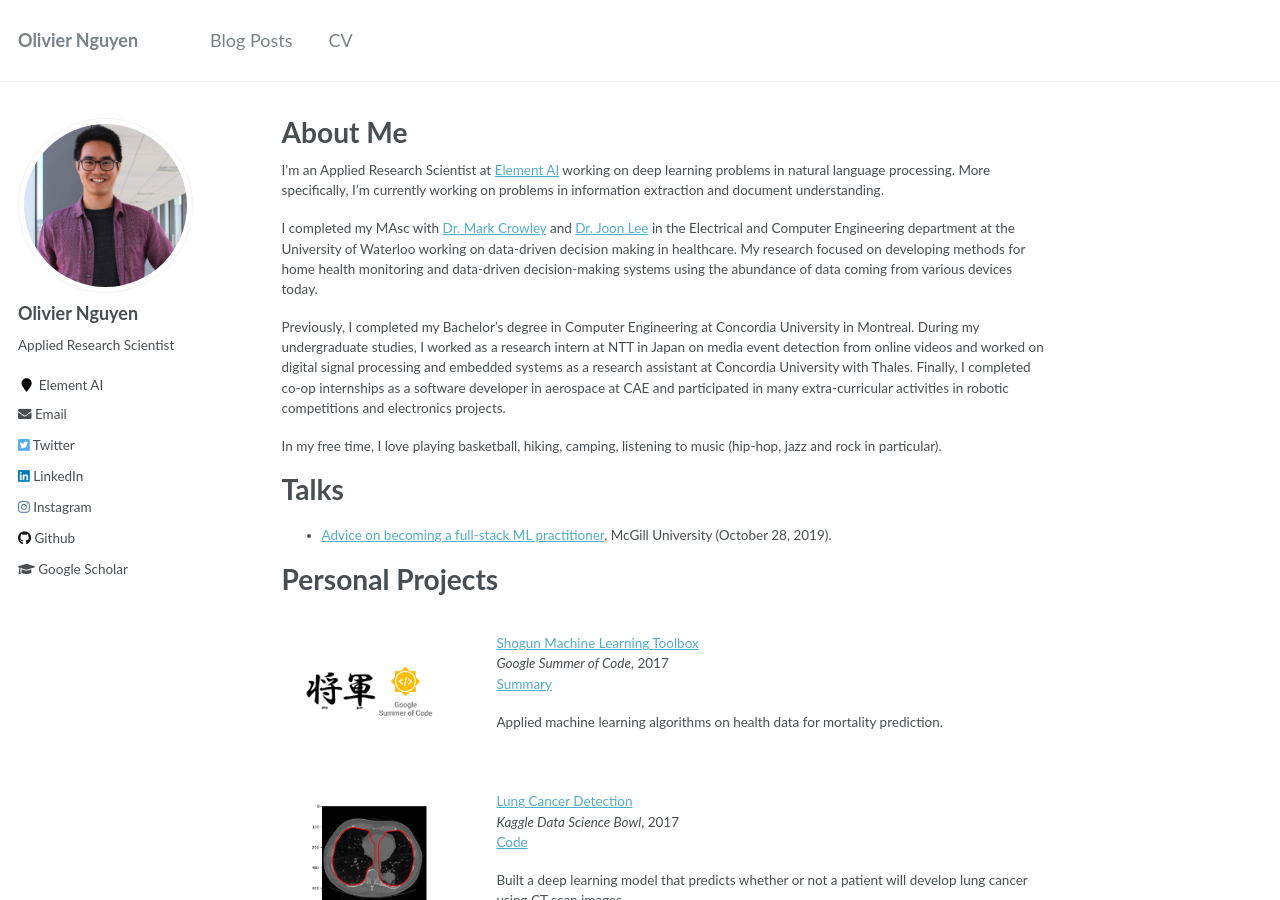
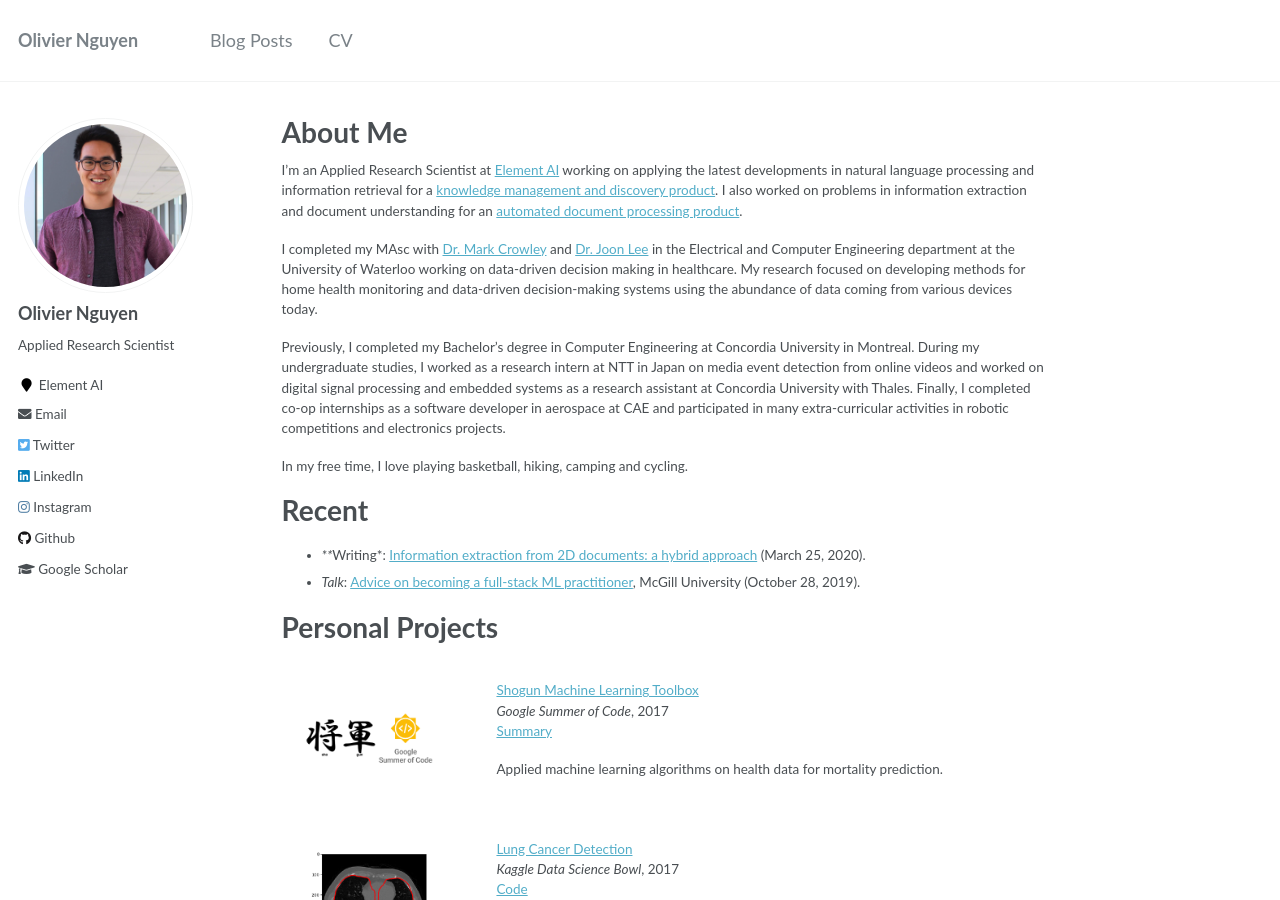
Before and after one commit to olinguyen/olinguyen.github.io, a Jekyll site: the page built from _pages/about.md, in a window 1280 px wide and 900 px high. Built offline with Jekyll 4.4.1, drawn with Linux system fonts in a browser that asks for light colours.

Commit message:
updated description

```diff
--- a/_pages/about.md
+++ b/_pages/about.md
@@ -8,18 +8,19 @@ redirect_from:
   - /about.html
 ---
 
-I'm an Applied Research Scientist at [Element AI](http://elementai.com) working on deep learning problems in natural language processing. More specifically, I'm currently working on problems in information extraction and document understanding.
+I'm an Applied Research Scientist at [Element AI](http://elementai.com) working on applying the latest developments in natural language processing and information retrieval for a [knowledge management and discovery product](https://www.elementai.com/products/knowledge-scout). I also worked on problems in information extraction and document understanding for an [automated document processing product](https://www.elementai.com/products/document-intelligence).
 
 I completed my MAsc with [Dr. Mark Crowley](https://markcrowley.ca/) and [Dr. Joon Lee](https://www.ucalgary.ca/future-students/graduate/supervisor/joon-lee) in the Electrical and Computer Engineering department at the University of Waterloo working on data-driven decision making in healthcare. My research focused on developing methods for home health monitoring and data-driven decision-making systems using the abundance of data coming from various devices today.
 
 Previously, I completed my Bachelor's degree in Computer Engineering at Concordia University in Montreal. During my undergraduate studies, I worked as a research intern at NTT in Japan on media event detection from online videos and worked on digital signal processing and embedded systems as a research assistant at Concordia University with Thales. Finally, I completed co-op internships as a software developer in aerospace at CAE and participated in many extra-curricular activities in robotic competitions and electronics projects.
 
-In my free time, I love playing basketball, hiking, camping, listening to music (hip-hop, jazz and rock in particular).
+In my free time, I love playing basketball, hiking, camping and cycling.
 
-Talks
+Recent
 ======
 
-- [Advice on becoming a full-stack ML practitioner](/files/mcgill-talk.pdf), McGill University (October 28, 2019).
+- ****Writing*: [Information extraction from 2D documents: a hybrid approach](https://www.elementai.com/news/2020/information-extraction-from-2d-documents-a-hybrid-approach) (March 25, 2020).
+- *Talk*: [Advice on becoming a full-stack ML practitioner](/files/mcgill-talk.pdf), McGill University (October 28, 2019).
 
 Personal Projects
 ======
```
